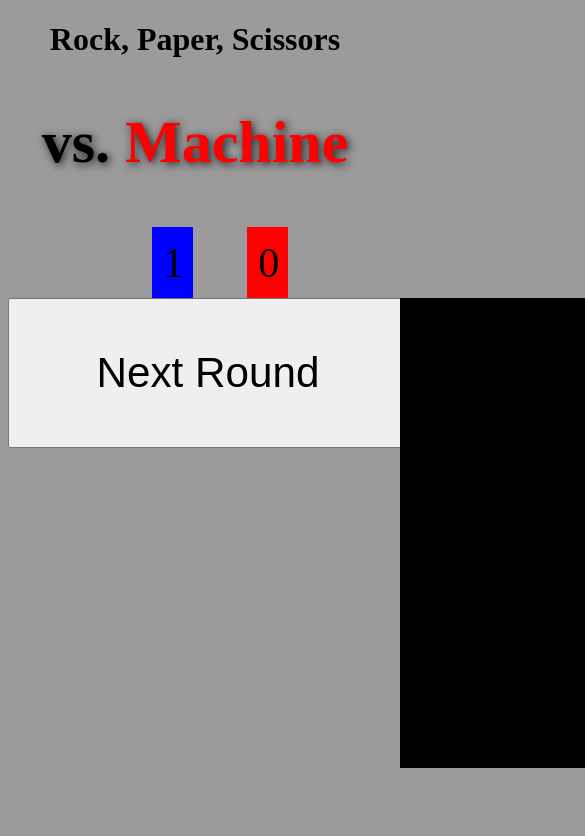
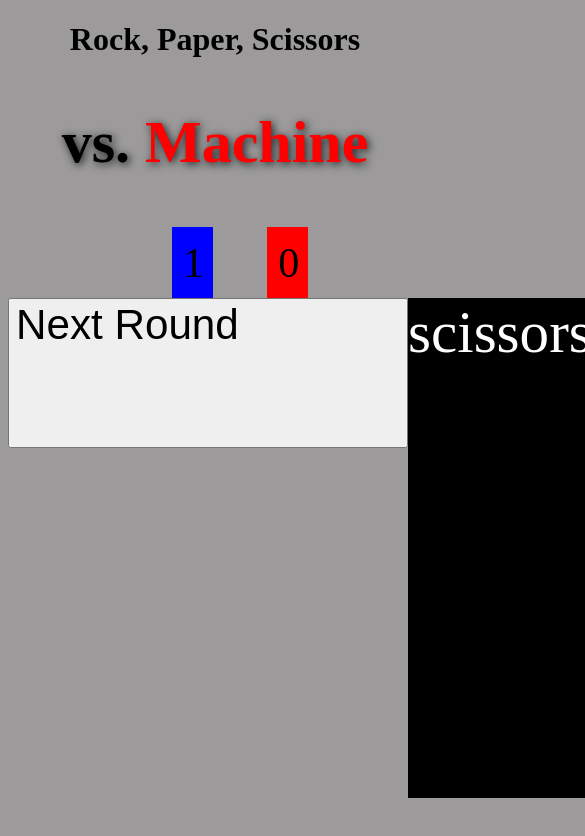
Before and after one commit to RBorynski/Existential-Rock-Paper-Scissors, a plain HTML site: page game.html in a window 390 px wide. Both pictures are taken after a click on the button "rock". Shown: the top 836 px of the page, 585 px wide, since content can reach past the window. Drawn offline with Linux system fonts and the light colour scheme.

Commit message:
responsiveness works

```diff
--- a/game.html
+++ b/game.html
@@ -12,7 +12,7 @@
  }
 
  header{text-align: center;
- positon: relative;
+ position: relative;
   left: 20px;
   }
 
@@ -25,7 +25,11 @@ width: 400px;
   height: 150px;
 font-size:5vmax;
 }
+main {
+  display: flex;
+  flex-direction: row;
 }
+
  .identity{
   color: blue;
  }
@@ -47,40 +51,42 @@ font-size:5vmax;
 
 
     #compScoreboard {background-color: red;
-      /*height: 40px;
-       width: 50px;*/
-       position: relative;
+           position: relative;
        left: 50px;
       }
+/*.allButtons {
+  width: 50%;
+  height: auto;
+  background-size: contain;
+}*/
+
 .gameButtons {
- display: block;
- float : left;
+ display: flex;
+ flex-direction: column;
+ align-items: flex-start;
 }
 
 #compScreen {
-width: 900px;
-height: 400px;
+width: 60%;
+height: 500px;
 background: black;
-position: absolute;
-left: 400px;
 color: white;
 margin: 0 auto;
-font-size: 140px;
+font-size: 7vmax;
 text-align: center;
-padding-top: 70px;
+/*padding-top: 70px;*/
 }
 
 .endButtons{
   display: none;
 
-/*  position: relative;
-  right: 100px;*/
   float: left;
 
 }
 
 .rpsButtonClass {
-
+ display: block;
+ float : left;
 
 }
 
@@ -115,6 +121,8 @@ padding-top: 70px;
      </div>
    </div>
 </header>
+<main>
+<div class = "allButtons">
 <div class= "gameButtons">
     <button id= "rockButton" class="rpsButtonClass"> rock
     </button>
@@ -123,7 +131,9 @@ padding-top: 70px;
 </div>
 <button id ="roundButton" class = "endButtons">Next Round</button>
 <button id = "resetButton" class = "endButtons">New Game!</button>
+</div>
 <div id="compScreen"></div>
+</main>
 
 
 
--- a/script.js
+++ b/script.js
@@ -50,14 +50,14 @@ updateCompScore();
 var checkForGameOver = function() {
   if (playerScore == 3) {
     alert("Congratulations");
-    newGameButton.style.display = "block";
+    newGameButton.style.display = "flex";
     nextRoundButton.style.display = "hidden";
   } else if (compScore == 3) {
     alert("Better Luck Next Time!");
-    newGameButton.style.display = "block";
+    newGameButton.style.display = "flex";
     nextRoundButton.style.display = "hidden";
   } else {
-    nextRoundButton.style.display = "block";
+    nextRoundButton.style.display = "flex";
   }
 };
 
@@ -79,7 +79,7 @@ const rpsDisappear = function() {
   gameButtons.style.display = "none";
 };
 const rpsAppear = function() {
-  gameButtons.style.display = "block";
+  gameButtons.style.display = "flex";
   nextRoundButton.style.display = "none";
 };
 
```
